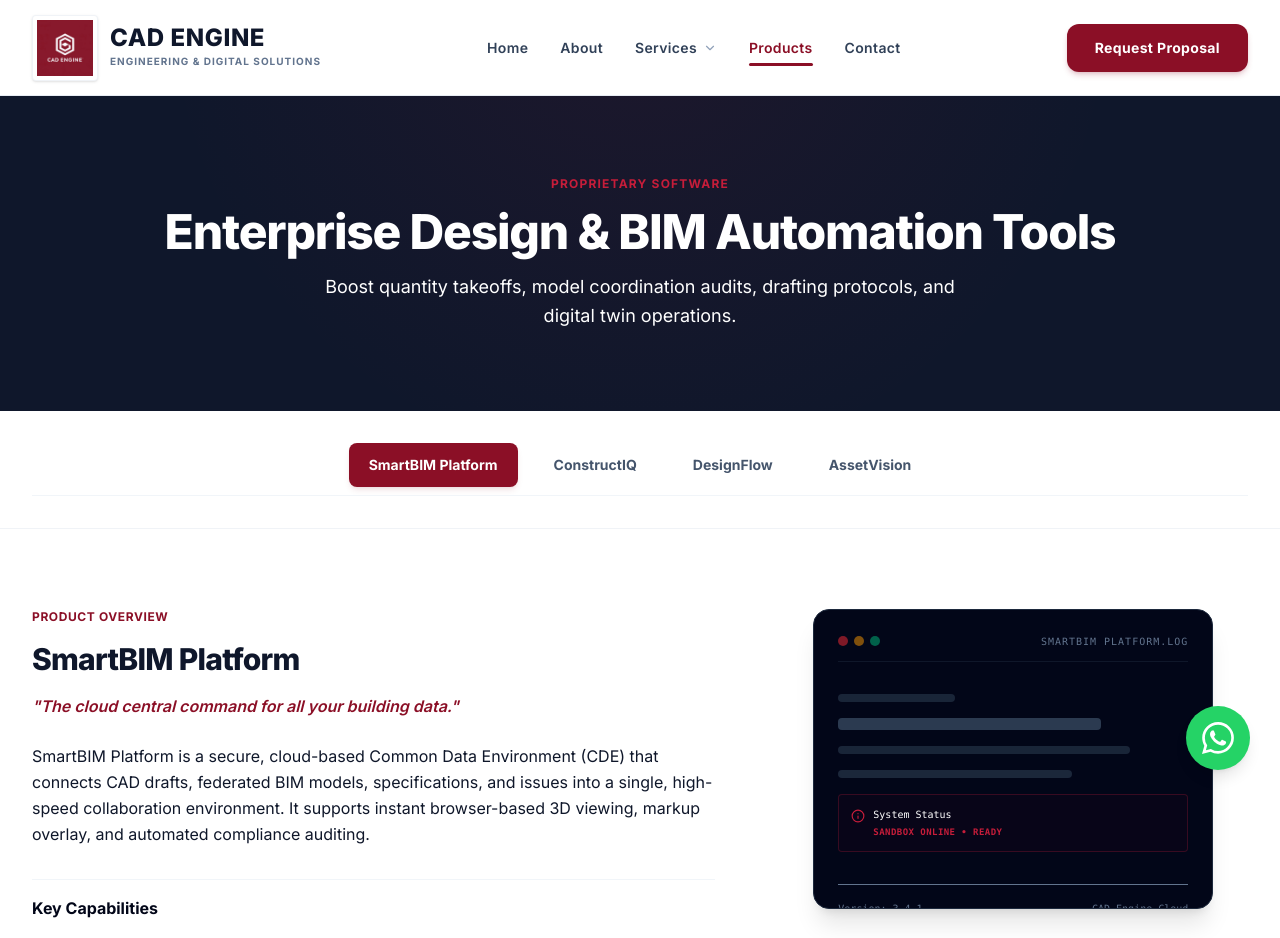
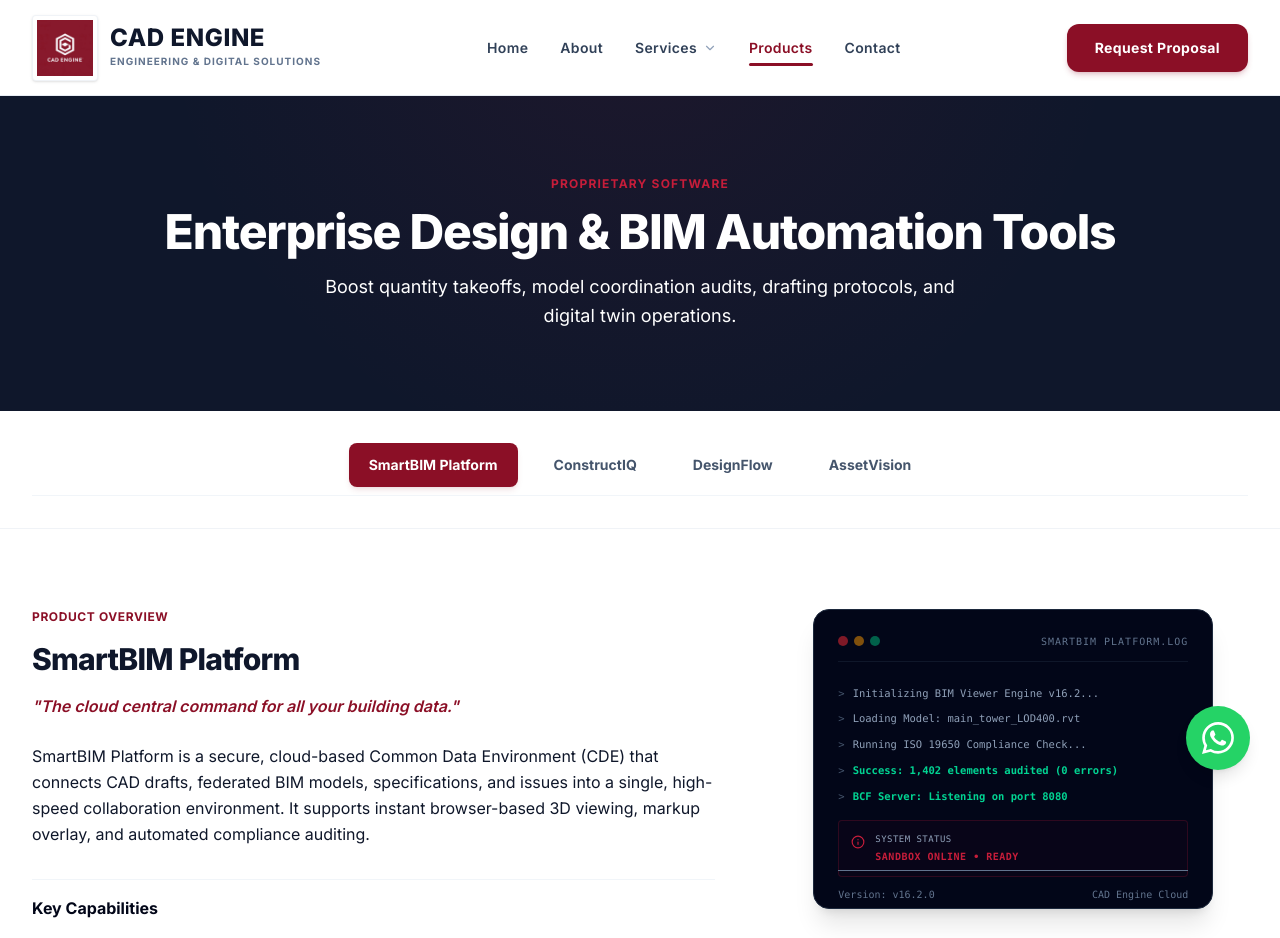
Before and after one commit to vinith-kumar-vk/cad-engine-ae, a Next.js app: page /products in a window 1280 px wide. Shown: the top 938 px of the page. Built offline with nearby package versions, Linux system fonts and the light colour scheme.

Commit message:
Replace generic skeleton placeholders with dynamic product-specific console logs

```diff
--- a/src/app/products/page.tsx
+++ b/src/app/products/page.tsx
@@ -11,6 +11,70 @@
 
 // Data
 import { products, productComparison, productFaqs } from "@/data/siteData";
+
+const getProductLogs = (productId: string) => {
+  switch (productId) {
+    case "smartbim-platform":
+      return {
+        logs: [
+          "Initializing BIM Viewer Engine v16.2...",
+          "Loading Model: main_tower_LOD400.rvt",
+          "Running ISO 19650 Compliance Check...",
+          "Success: 1,402 elements audited (0 errors)",
+          "BCF Server: Listening on port 8080"
+        ],
+        status: "Sandbox Online • Ready",
+        version: "v16.2.0"
+      };
+    case "constructiq":
+      return {
+        logs: [
+          "ConstructIQ Core v2.1.0 starting...",
+          "Extracting QTO from Revit structural nodes...",
+          "Matched 4,892 concrete nodes with catalog.",
+          "Simulating 4D timeline: 120 stages generated.",
+          "Export estimate to XLS: $12.4M (deviation <1.5%)"
+        ],
+        status: "ML Engine Online • Forecast Done",
+        version: "v2.1.0"
+      };
+    case "designflow":
+      return {
+        logs: [
+          "DesignFlow AutoCAD LISP runner loaded.",
+          "Scanning 48 sheet layouts for standards check...",
+          "Sheet index synced. Title blocks updated.",
+          "Publishing: 48 PDF files generated.",
+          "Purged 23.4MB of layout drawing caches."
+        ],
+        status: "AutoCAD Plugin Ready • 48 Sheets Bound",
+        version: "v5.4.1"
+      };
+    case "assetvision":
+      return {
+        logs: [
+          "AssetVision Digital Twin Bridge connected.",
+          "Connecting SCADA and IoT sensor API nodes...",
+          "Subscribed to 1,489 temperature & occupancy logs.",
+          "Streaming real-time building telemetry datasets...",
+          "COBie database sync: 24,092 asset nodes live."
+        ],
+        status: "Digital Twin Synced • Stream Active",
+        version: "v3.1.2"
+      };
+    default:
+      return {
+        logs: [
+          "System starting up...",
+          "Loading core dependencies...",
+          "Connecting database...",
+          "All services ready."
+        ],
+        status: "System Ready",
+        version: "v1.0.0"
+      };
+  }
+};
 
 export default function ProductsPage() {
   const [activeTab, setActiveTab] = useState(products[0].id);
@@ -133,24 +197,29 @@
                   </span>
                 </div>
 
-                <div className="space-y-4 my-8 relative z-10">
-                  <div className="h-2 w-1/3 bg-slate-800 rounded animate-pulse" />
-                  <div className="h-3 w-3/4 bg-slate-700 rounded animate-pulse" />
-                  <div className="h-2 w-5/6 bg-slate-800 rounded animate-pulse" />
-                  <div className="h-2 w-2/3 bg-slate-800 rounded animate-pulse animate-delay-100" />
-                  <div className="border border-brand-accent/25 rounded p-3 bg-brand-primary/5 flex items-start gap-2">
+                <div className="flex-1 flex flex-col justify-between my-6 relative z-10 min-h-[160px]">
+                  <div className="space-y-2.5 font-mono text-[9px] md:text-[10.5px] text-slate-400">
+                    {getProductLogs(currentProduct.id).logs.map((log, idx) => (
+                      <div key={idx} className="flex gap-2 items-start">
+                        <span className="text-slate-600 select-none">&gt;</span>
+                        <span className={idx === 3 || idx === 4 ? "text-emerald-400 font-semibold" : ""}>{log}</span>
+                      </div>
+                    ))}
+                  </div>
+
+                  <div className="border border-brand-accent/20 rounded p-3 bg-brand-primary/5 flex items-start gap-2.5 mt-4">
                     <Info size={14} className="text-brand-accent shrink-0 mt-0.5" />
-                    <div className="space-y-1">
-                      <span className="block text-[10px] font-mono text-white">System Status</span>
-                      <span className="block text-[9px] font-mono text-brand-accent uppercase tracking-wider font-bold">
-                        Sandbox online &bull; Ready
+                    <div className="space-y-0.5">
+                      <span className="block text-[9px] font-mono text-slate-400 uppercase tracking-wider">System Status</span>
+                      <span className="block text-[10px] font-mono text-brand-accent uppercase tracking-wider font-bold">
+                        {getProductLogs(currentProduct.id).status}
                       </span>
                     </div>
                   </div>
                 </div>
 
                 <div className="border-t border-slate-850 pt-4 flex justify-between items-center text-[10px] font-mono text-slate-500 relative z-10">
-                  <span>Version: 3.4.1</span>
+                  <span>Version: {getProductLogs(currentProduct.id).version}</span>
                   <span>CAD Engine Cloud</span>
                 </div>
               </div>
```
